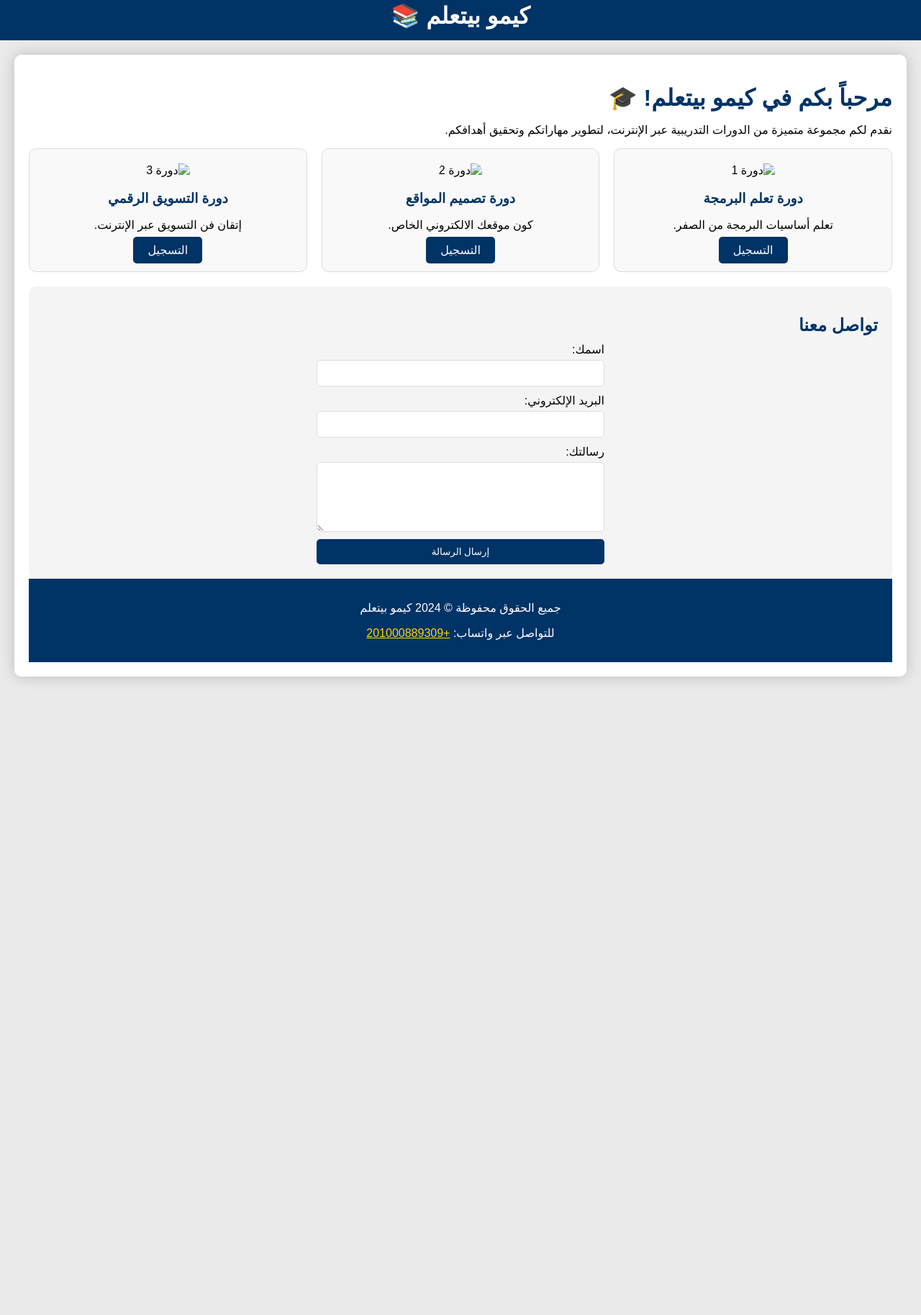
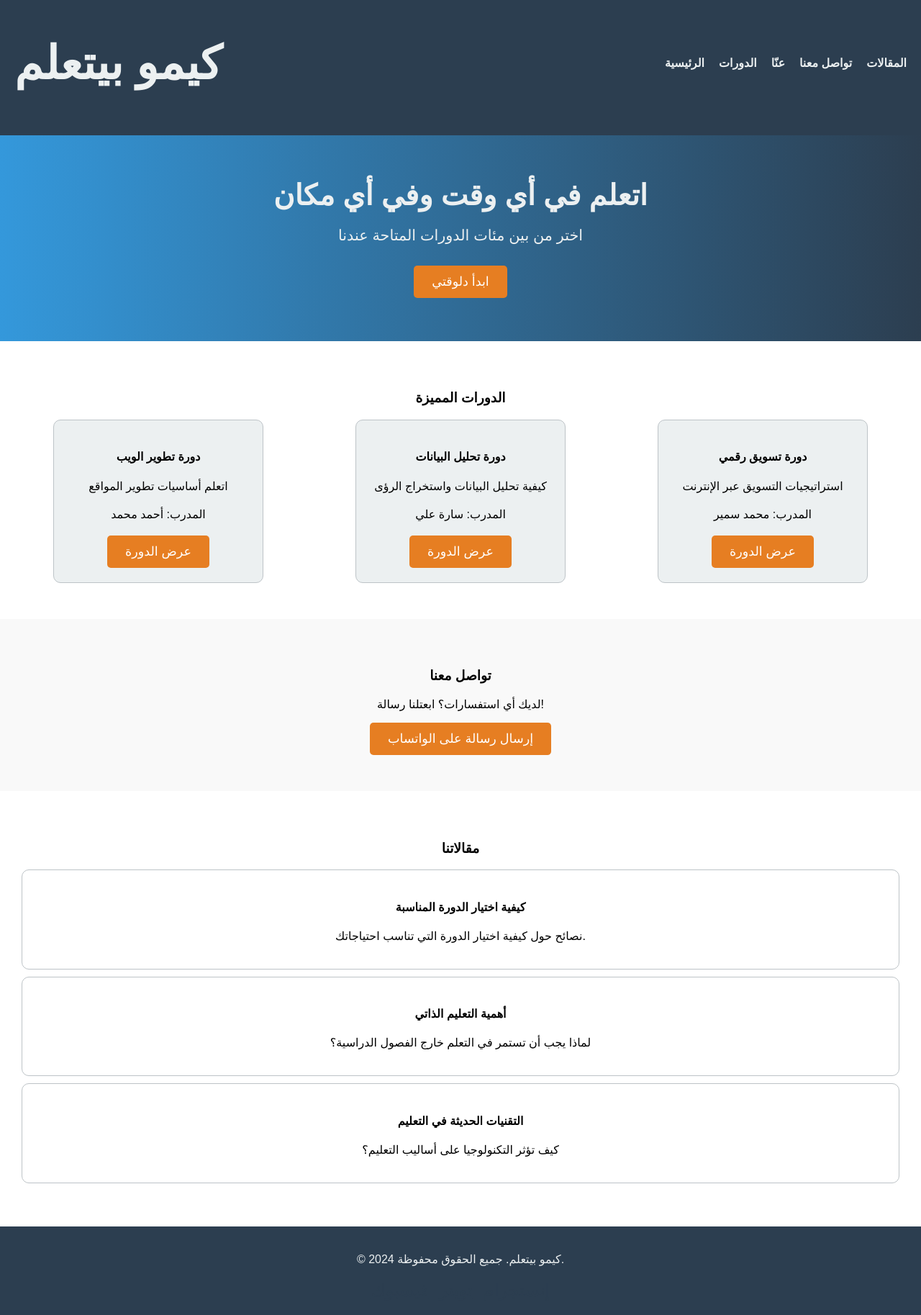
Before and after one commit to kareeem01000/education, a plain HTML site: page index.html in a window 1280 px wide. Shown: the part 12-1839 px from the top of the page at 72% size. Before the commit the page ends 972 px from the top, so only its background shows below. Drawn offline with Linux system fonts and the light colour scheme.

Commit message:
Update index.html

```diff
--- a/index.html
+++ b/index.html
@@ -1,260 +1,377 @@
-
 <!DOCTYPE html>
 <html lang="ar">
 <head>
     <meta charset="UTF-8">
     <meta name="viewport" content="width=device-width, initial-scale=1.0">
     <title>كيمو بيتعلم</title>
-    <link rel="stylesheet" href="https://cdnjs.cloudflare.com/ajax/libs/font-awesome/6.0.0-beta3/css/all.min.css">
     <style>
         body {
             font-family: 'Arial', sans-serif;
-            direction: rtl;
-            background-color: #eaeaea;
             margin: 0;
             padding: 0;
+            box-sizing: border-box;
+            background-color: #ffffff; /* تغيير الخلفية إلى الأبيض */
+            overflow-x: hidden;
         }
 
         header {
-            background-color: #003366;
-            color: #fff;
-            padding: 15px 0;
-            text-align: center;
-            position: relative;
+            background-color: #2c3e50;
+            color: #ecf0f1;
+            padding: 20px;
+            display: flex;
+            justify-content: space-between;
+            align-items: center;
+            position: sticky;
+            top: 0;
+            z-index: 1000;
+            transition: background-color 0.3s ease;
         }
 
         .logo {
-            font-size: 2rem;
+            font-size: 2em;
             font-weight: bold;
         }
 
-        .menu-icon {
-            display: none;
-            cursor: pointer;
-            font-size: 1.5rem;
-            position: absolute;
-            right: 20px;
-            top: 15px;
+        nav {
+            display: flex;
+            align-items: center;
         }
 
-        .container {
-            max-width: 1200px;
-            margin: 20px auto;
-            padding: 20px;
-            background-color: #fff;
-            border-radius: 10px;
-            box-shadow: 0 0 20px rgba(0, 0, 0, 0.2);
+        nav ul {
+            list-style: none;
+            display: flex;
+            gap: 20px;
         }
 
-        h1, h2, h3 {
-            color: #003366;
-            margin-bottom: 10px;
+        nav a {
+            color: #ecf0f1;
+            text-decoration: none;
+            font-weight: bold;
+            transition: color 0.3s ease, transform 0.3s;
         }
 
-        .courses {
-            display: grid;
-            grid-template-columns: repeat(auto-fit, minmax(300px, 1fr));
-            grid-gap: 20px;
+        nav a:hover {
+            color: #f39c12;
+            transform: scale(1.1);
         }
 
-        .course {
-            background-color: #f9f9f9;
-            border: 1px solid #ddd;
-            border-radius: 10px;
-            padding: 20px;
-            text-align: center;
-            transition: transform 0.3s;
+        .hamburger {
+            display: none;
+            flex-direction: column;
+            cursor: pointer;
+            transition: all 0.3s ease;
         }
 
-        .course:hover {
-            transform: translateY(-5px);
-            box-shadow: 0 4px 20px rgba(0, 0, 0, 0.1);
-        }
-
-        .course img {
-            width: 100%;
-            height: 200px;
-            object-fit: cover;
-            border-radius: 10px 10px 0 0;
-        }
-
-        .button {
-            background-color: #003366;
-            color: #fff;
-            padding: 10px 20px;
-            border: none;
-            border-radius: 5px;
-            cursor: pointer;
-            transition: background-color 0.3s ease;
-            margin-top: 10px;
-            text-decoration: none;
-        }
-
-        .button:hover {
-            background-color: #00509e;
-        }
-
-        .contact {
-            padding: 20px;
-            background-color: #f4f4f4;
-            border-radius: 10px;
-            margin-top: 20px;
-        }
-
-        .contact-form {
-            display: flex;
-            flex-direction: column;
-            width: 100%;
-            max-width: 400px;
-            margin: 0 auto;
-        }
-
-        .contact-form label {
-            margin-bottom: 5px;
-        }
-
-        .contact-form input,
-        .contact-form textarea {
-            padding: 10px;
-            margin-bottom: 10px;
-            border: 1px solid #ddd;
-            border-radius: 5px;
-        }
-
-        .contact-form button {
-            background-color: #003366;
-            color: #fff;
-            padding: 10px;
-            border: none;
-            border-radius: 5px;
-            cursor: pointer;
-            transition: background-color 0.3s ease;
-        }
-
-        .contact-form button:hover {
-            background-color: #00509e;
-        }
-
-        .footer {
-            background-color: #003366;
-            color: #fff;
-            padding: 15px 0;
-            text-align: center;
-            position: relative;
+        .line {
+            width: 30px;
+            height: 3px;
+            background-color: #ecf0f1;
+            margin: 4px 0;
+            transition: all 0.3s;
         }
 
         .menu {
             display: none;
             flex-direction: column;
-            background-color: #003366;
             position: absolute;
-            top: 60px;
+            background-color: #2c3e50;
+            top: 70px;
             right: 0;
-            width: 100%;
-            padding: 10px;
+            padding: 20px;
             border-radius: 5px;
-            z-index: 10;
-        }
-
-        .menu.active {
-            display: flex;
+            box-shadow: 0 4px 20px rgba(0, 0, 0, 0.2);
+            transition: all 0.3s ease;
         }
 
         .menu a {
-            color: #fff;
-            padding: 10px;
+            margin: 10px 0;
+            color: #3498db; /* اللون الجديد للعناصر في القائمة المنسدلة */
             text-decoration: none;
-            border-bottom: 1px solid #ddd;
+            font-weight: bold;
+            transition: color 0.3s ease;
         }
 
         .menu a:hover {
-            background-color: #00509e;
+            color: #e67e22; /* اللون عند التحويم */
         }
 
-        /* Responsive Styles for Mobile */
         @media (max-width: 768px) {
-            .menu-icon {
-                display: block;
+            nav ul {
+                display: none;
             }
 
-            .courses {
-                grid-template-columns: 1fr;
+            .hamburger {
+                display: flex;
             }
 
-            header {
-                padding: 10px;
+            .menu.active {
+                display: flex;
+                animation: slideIn 0.3s ease;
+            }
+        }
+
+        @keyframes slideIn {
+            from {
+                transform: translateY(-20px);
+                opacity: 0;
+            }
+            to {
+                transform: translateY(0);
+                opacity: 1;
+            }
+        }
+
+        .hero {
+            background: linear-gradient(to right, #3498db, #2c3e50); /* لون متدرج */
+            text-align: center;
+            padding: 60px 20px;
+            color: #ecf0f1;
+            position: relative;
+        }
+
+        .hero h2 {
+            font-size: 2.5em;
+            margin: 0 0 20px 0;
+            animation: fadeIn 0.5s ease;
+        }
+
+        .hero p {
+            font-size: 1.3em;
+            margin-bottom: 30px;
+            animation: fadeIn 0.7s ease;
+        }
+
+        button {
+            padding: 12px 25px;
+            background-color: #e67e22;
+            color: white;
+            border: none;
+            cursor: pointer;
+            font-size: 1.1em;
+            border-radius: 5px;
+            transition: background-color 0.3s ease;
+            animation: fadeIn 0.9s ease;
+        }
+
+        button:hover {
+            background-color: #d35400;
+            transform: scale(1.05);
+        }
+
+        .courses {
+            padding: 50px 20px;
+            background-color: #ffffff; /* خلفية بيضاء */
+            text-align: center;
+            box-shadow: 0 4px 20px rgba(0, 0, 0, 0.1);
+        }
+
+        .course-list {
+            display: flex;
+            justify-content: space-around;
+            flex-wrap: wrap;
+            gap: 20px;
+        }
+
+        .course-item {
+            background-color: #ecf0f1;
+            padding: 20px;
+            border-radius: 10px;
+            width: 250px;
+            transition: transform 0.3s, box-shadow 0.3s;
+            border: 1px solid #bdc3c7;
+            position: relative;
+            overflow: hidden;
+        }
+
+        .course-item:hover {
+            transform: translateY(-10px);
+            box-shadow: 0 8px 20px rgba(0, 0, 0, 0.2);
+        }
+
+        .instructor-info {
+            margin: 20px 0;
+        }
+
+        footer {
+            background-color: #2c3e50;
+            color: #ecf0f1;
+            text-align: center;
+            padding: 20px 0;
+            position: relative;
+            bottom: 0;
+            width: 100%;
+        }
+
+        .contact-section {
+            padding: 50px 20px;
+            text-align: center;
+            background-color: #f9f9f9;
+        }
+
+        .blog-section {
+            padding: 50px 20px;
+            background-color: #ffffff; /* خلفية بيضاء */
+            text-align: center;
+        }
+
+        .blog-article {
+            border: 1px solid #bdc3c7;
+            border-radius: 10px;
+            padding: 20px;
+            margin: 10px;
+            transition: transform 0.3s;
+        }
+
+        .blog-article:hover {
+            transform: scale(1.05);
+        }
+
+        .social-media {
+            display: flex;
+            justify-content: center;
+            gap: 15px;
+            margin-top: 20px;
+        }
+
+        .social-media a {
+            font-size: 1.5em;
+            color: #2c3e50;
+            transition: color 0.3s ease;
+        }
+
+        .social-media a:hover {
+            color: #e67e22;
+        }
+
+        @keyframes fadeIn {
+            from {
+                opacity: 0;
+            }
+            to {
+                opacity: 1;
             }
         }
     </style>
 </head>
 <body>
-
+    <!-- Header Section -->
     <header>
-        <div class="logo">كيمو بيتعلم <span>📚</span></div>
-        <div class="menu-icon" onclick="toggleMenu()">
-            <i class="fas fa-bars"></i>
+        <div class="logo">
+            <h1>كيمو بيتعلم</h1>
         </div>
-        <nav class="menu">
-            <a href="#"><i class="fas fa-home"></i> الصفحة الرئيسية</a>
-            <a href="#"><i class="fas fa-book"></i> الدورات</a>
-            <a href="#"><i class="fas fa-envelope"></i> تواصل معنا</a>
-            <a href="#"><i class="fas fa-sign-in-alt"></i> تسجيل الدخول</a>
+        <div class="hamburger" id="hamburger">
+            <div class="line"></div>
+            <div class="line"></div>
+            <div class="line"></div>
+        </div>
+        <nav>
+            <ul>
+                <li><a href="#">الرئيسية</a></li>
+                <li><a href="#">الدورات</a></li>
+                <li><a href="#">عنّا</a></li>
+                <li><a href="#contact">تواصل معنا</a></li>
+                <li><a href="#blog">المقالات</a></li>
+            </ul>
         </nav>
+        <div class="menu" id="menu">
+            <a href="#">الرئيسية</a>
+            <a href="#">الدورات</a>
+            <a href="#">عنّا</a>
+            <a href="#contact">تواصل معنا</a>
+            <a href="#blog">المقالات</a>
+        </div>
     </header>
 
-    <div class="container">
-        <h1>مرحباً بكم في كيمو بيتعلم! 🎓</h1>
-        <p>نقدم لكم مجموعة متميزة من الدورات التدريبية عبر الإنترنت، لتطوير مهاراتكم وتحقيق أهدافكم.</p>
+    <!-- Hero Section -->
+    <section class="hero">
+        <h2>اتعلم في أي وقت وفي أي مكان</h2>
+        <p>اختر من بين مئات الدورات المتاحة عندنا</p>
+        <button id="startButton">ابدأ دلوقتي</button>
+    </section>
 
-        <div class="courses">
-            <div class="course">
-                <img src="course1.jpg" alt="دورة 1">
-                <h3>دورة تعلم البرمجة</h3>
-                <p>تعلم أساسيات البرمجة من الصفر.</p>
-                <a href="#" class="button">التسجيل</a>
+    <!-- Courses Section -->
+    <section class="courses">
+        <h3>الدورات المميزة</h3>
+        <div class="course-list" id="courseContainer">
+            <div class="course-item">
+                <h4>دورة تطوير الويب</h4>
+                <p>اتعلم أساسيات تطوير المواقع</p>
+                <div class="instructor-info">المدرب: أحمد محمد</div>
+                <button class="viewCourse">عرض الدورة</button>
             </div>
-            <div class="course">
-                <img src="course2.jpg" alt="دورة 2">
-                <h3>دورة تصميم المواقع</h3>
-                <p>كون موقعك الالكتروني الخاص.</p>
-                <a href="#" class="button">التسجيل</a>
+            <div class="course-item">
+                <h4>دورة تحليل البيانات</h4>
+                <p>كيفية تحليل البيانات واستخراج الرؤى</p>
+                <div class="instructor-info">المدرب: سارة علي</div>
+                <button class="viewCourse">عرض الدورة</button>
             </div>
-            <div class="course">
-                <img src="course3.jpg" alt="دورة 3">
-                <h3>دورة التسويق الرقمي</h3>
-                <p>إتقان فن التسويق عبر الإنترنت.</p>
-                <a href="#" class="button">التسجيل</a>
+            <div class="course-item">
+                <h4>دورة تسويق رقمي</h4>
+                <p>استراتيجيات التسويق عبر الإنترنت</p>
+                <div class="instructor-info">المدرب: محمد سمير</div>
+                <button class="viewCourse">عرض الدورة</button>
             </div>
         </div>
+    </section>
 
-        <div class="contact">
-            <h2>تواصل معنا</h2>
-            <form class="contact-form" action="mailto:kareeem01000@gmail.com" method="post" enctype="text/plain">
-                <label for="name">اسمك:</label>
-                <input type="text" id="name" name="name" required>
+    <!-- Contact Section -->
+    <section class="contact-section" id="contact">
+        <h3>تواصل معنا</h3>
+        <p>لديك أي استفسارات؟ ابعتلنا رسالة!</p>
+        <button id="emailButton">إرسال رسالة على الواتساب</button>
+    </section>
 
-                <label for="email">البريد الإلكتروني:</label>
-                <input type="email" id="email" name="email" required>
+    <!-- Blog Section -->
+    <section class="blog-section" id="blog">
+        <h3>مقالاتنا</h3>
+        <div class="blog-list">
+            <div class="blog-article">
+                <h4>كيفية اختيار الدورة المناسبة</h4>
+                <p>نصائح حول كيفية اختيار الدورة التي تناسب احتياجاتك.</p>
+            </div>
+            <div class="blog-article">
+                <h4>أهمية التعليم الذاتي</h4>
+                <p>لماذا يجب أن تستمر في التعلم خارج الفصول الدراسية؟</p>
+            </div>
+            <div class="blog-article">
+                <h4>التقنيات الحديثة في التعليم</h4>
+                <p>كيف تؤثر التكنولوجيا على أساليب التعليم؟</p>
+            </div>
+        </div>
+    </section>
 
-                <label for="message">رسالتك:</label>
-                <textarea id="message" name="message" rows="5" required></textarea>
-
-                <button type="submit">إرسال الرسالة</button>
-            </form>
+    <!-- Footer -->
+    <footer>
+        <p>© 2024 كيمو بيتعلم. جميع الحقوق محفوظة.</p>
+        <div class="social-media">
+            <a href="#">فيسبوك</a>
+            <a href="#">تويتر</a>
+            <a href="#">إنستجرام</a>
         </div>
-
-        <div class="footer">
-            <p>جميع الحقوق محفوظة &copy; 2024 كيمو بيتعلم</p>
-            <p>للتواصل عبر واتساب: <a href="https://wa.me/201000889309" style="color: #ffd700;">+201000889309</a></p>
-        </div>
-    </div>
+    </footer>
 
     <script>
-        function toggleMenu() {
-            const menu = document.querySelector('.menu');
+        const hamburger = document.getElementById('hamburger');
+        const menu = document.getElementById('menu');
+
+        hamburger.addEventListener('click', () => {
             menu.classList.toggle('active');
-        }
+            hamburger.classList.toggle('active'); // إضافة تأثير للبرجر
+        });
+
+        document.getElementById('startButton').addEventListener('click', () => {
+            alert('ابدأ التعلم الآن!');
+        });
+
+        document.getElementById('emailButton').addEventListener('click', () => {
+            window.open("https://wa.me/+201000889309", "_blank"); // رابط الواتس اب
+        });
+
+        document.querySelectorAll('.viewCourse').forEach(button => {
+            button.addEventListener('click', () => {
+                alert('تفاصيل الدورة ستظهر هنا!');
+            });
+        });
     </script>
-
 </body>
 </html>
```
